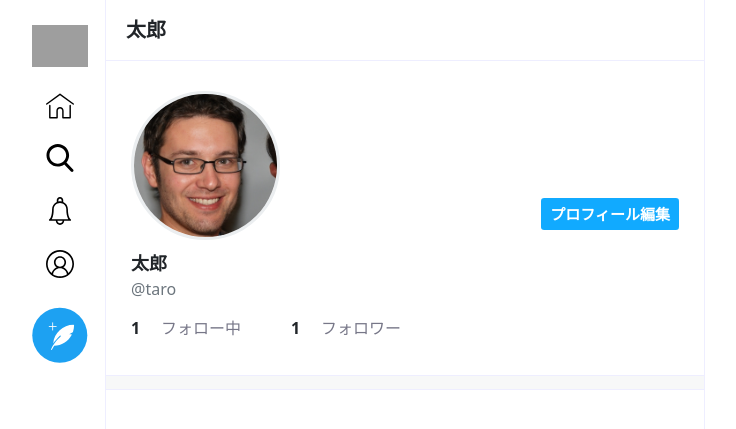
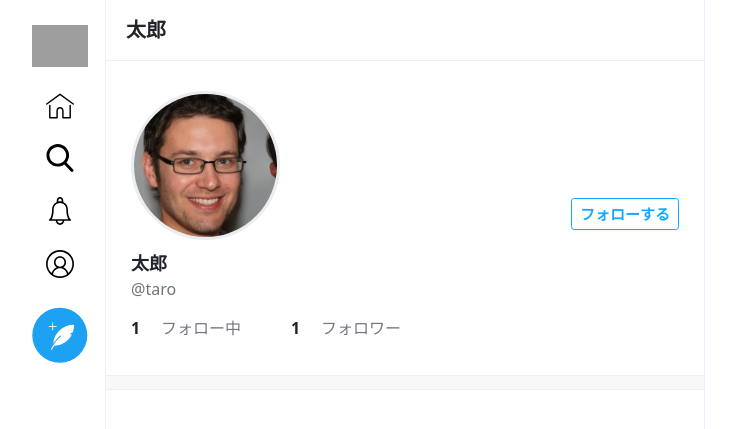
Before and after one commit to futagami-m/TwitterClone, a PHP site: page /profile.php?user_id=1 in a window 1280 px wide. Shown: the top 429 px of the page, without its empty margins (280-1016 px from the left). Run offline with PHP 8.4, Linux system fonts and the light colour scheme; grey boxes are pictures that could not be loaded.

Commit message:
ユーザー画面

```diff
--- a/Views/css/stylesheet.css
+++ b/Views/css/stylesheet.css
@@ -45,6 +45,16 @@
 
 .btn:hover {
     color: #fff;
+}
+
+.btn-reverse {
+    background-color: #fff;
+    color: #1af;
+    border: 1px solid #1af;
+}
+
+.btn-reverse:hover {
+    color: #1af;
 }
 
 a {
--- a/Views/profile.php
+++ b/Views/profile.php
@@ -44,8 +44,19 @@
             <div class="profile-area">
                 <div class="top">
                     <div class="user"><img src="../Views/img_uploaded/user/sample-person.jpg" alt=""></div>
+
+                    <!-- ログインIDによって表示を切り替える -->
+                    <?php if (isset($_GET['user_id'])) : ?>
+                        <!-- 相手のページ -->
+                        <?php if (isset($_GET['case'])) : ?>
+                            <button class="btn btn-sm">フォローを外す</button>
+                        <?php else : ?>
+                            <button class="btn btn-sm btn-reverse">フォローする</button>
+                        <?php endif; ?>
+                    <?php else : ?>
+                            <!-- 自分のページ -->
                             <button class="btn btn-reverse btn-sm" data-bs-toggle="modal" data-bs-target="#js-modal">プロフィール編集</button>
-
+                    <?php endif; ?>
                          <!-- モーダルエリア       -->
                             <div class="modal fade" id="js-modal" tabindex="-1" aria-hidden="true">
                                 <div class="modal-dialog">
@@ -79,7 +90,6 @@
                                     </div>
                                 </div>
                             </div>
-
                     </div>
 
                     <div class="name">太郎</div>
```
Lines whose indentation alone changed are shown as unchanged.
